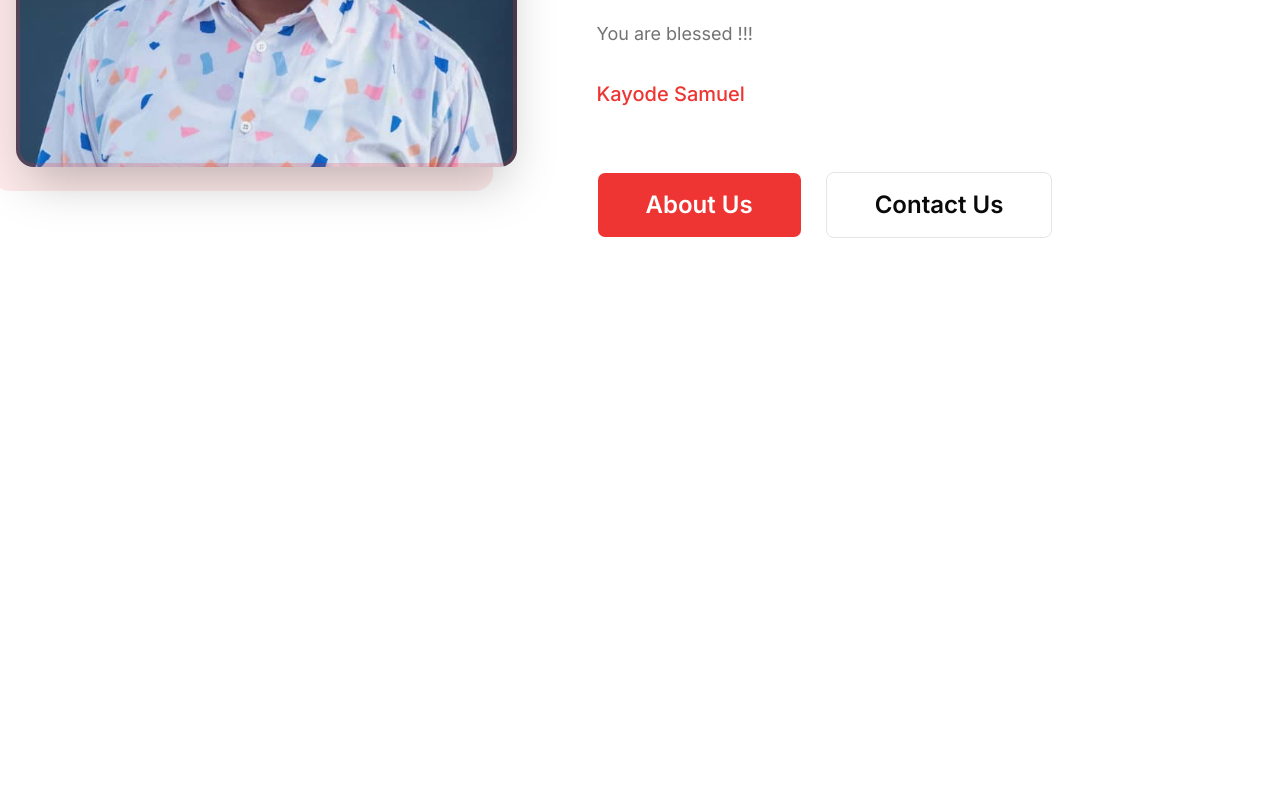
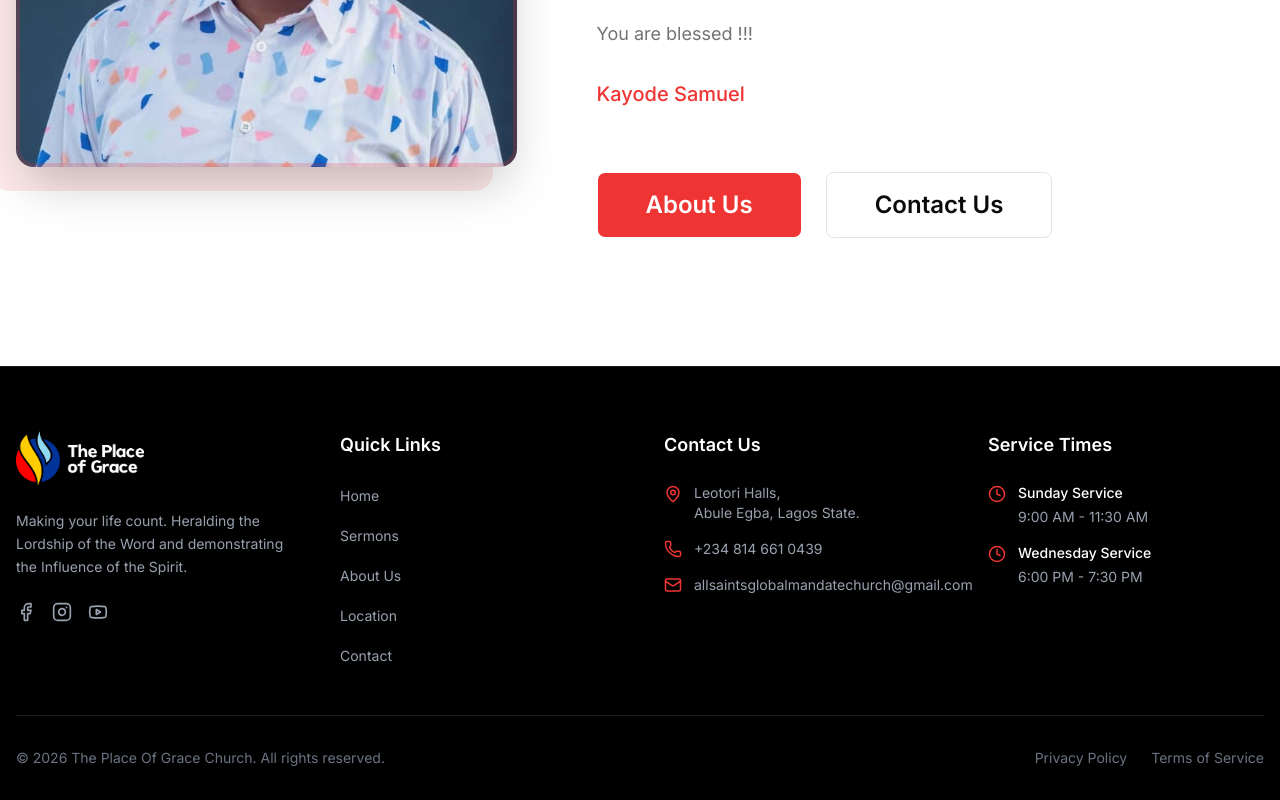
Before and after one commit to Tomilola-ng/tpog-church, a Next.js app: page / in a window 1280 px wide. Shown: the part 1262-2062 px from the top of the page. Before the commit the page ends 1628 px from the top, so only its background shows below. Built offline with nearby package versions, Linux system fonts and the light colour scheme.

Commit message:
refactor(layout): move navbar to layout and add footer component
- Move Navbar from page to layout for consistent placement across pages
- Add new Footer component with contact info and social links
- Add main role to page content for accessibility

```diff
--- a/app/(root)/page.tsx
+++ b/app/(root)/page.tsx
@@ -1,11 +1,9 @@
 import { Hero } from "./hero";
 import { FirstWords } from "./first-words";
-import { Navbar } from "@/components/shared/Navbar";
 
 export default function Page() {
   return (
-    <main>
-      <Navbar />
+    <main role="main">
       <Hero />
       <FirstWords />
     </main>
--- a/app/layout.tsx
+++ b/app/layout.tsx
@@ -2,6 +2,8 @@ import type { Metadata } from "next";
 import { Inter, Libre_Baskerville } from "next/font/google";
 import "./globals.css";
 import { siteConfig } from "@/lib/site";
+import { Footer } from "@/components/shared/Footer";
+import { Navbar } from "@/components/shared/Navbar";
 
 const body = Inter({ subsets: ["latin"], variable: "--font-body" });
 
@@ -58,7 +60,11 @@ export default function RootLayout({
 }>) {
   return (
     <html lang="en" className={`${body.variable} ${heading.variable}`}>
-      <body className={`${body.className} antialiased`}>{children}</body>
+      <body className={`${body.className} antialiased`}>
+        <Navbar />
+        {children}
+        <Footer />
+      </body>
     </html>
   );
 }
--- /dev/null
+++ b/components/shared/Footer.tsx
@@ -0,0 +1,161 @@
+import Link from "next/link";
+import { siteConfig } from "@/lib/site";
+import {
+  Facebook,
+  Instagram,
+  Youtube,
+  MapPin,
+  Phone,
+  Mail,
+  Clock,
+} from "lucide-react";
+
+export function Footer() {
+  const currentYear = new Date().getFullYear();
+
+  return (
+    <footer className="border-t border-white/10 bg-black pt-16 pb-8 text-white">
+      <div className="container mx-auto px-4">
+        <div className="mb-12 grid grid-cols-1 gap-12 md:grid-cols-2 lg:grid-cols-4">
+          {/* Column 1: Brand */}
+          <div className="flex flex-col gap-6">
+            <img
+              src="/icons/logo-white.png"
+              alt="Logo"
+              className="h-auto w-32"
+            />
+
+            <p className="max-w-xs text-sm leading-relaxed text-gray-400">
+              Making your life count. Heralding the Lordship of the Word and
+              demonstrating the Influence of the Spirit.
+            </p>
+            <div className="flex gap-4">
+              <Link
+                href="https://www.facebook.com/allsaintsmandatechurch"
+                className="hover:text-primary text-gray-400 transition-colors"
+              >
+                <Facebook size={20} />
+                <span className="sr-only">Facebook</span>
+              </Link>
+              <Link
+                href="https://www.instagram.com/allsaintsglobalmandatechurch/"
+                className="hover:text-primary text-gray-400 transition-colors"
+              >
+                <Instagram size={20} />
+                <span className="sr-only">Instagram</span>
+              </Link>
+              <Link
+                href="https://www.youtube.com/@tpog23"
+                className="hover:text-primary text-gray-400 transition-colors"
+              >
+                <Youtube size={20} />
+                <span className="sr-only">YouTube</span>
+              </Link>
+            </div>
+          </div>
+
+          {/* Column 2: Quick Links */}
+          <div>
+            <h3 className="text-primary-foreground mb-6 text-lg font-semibold">
+              Quick Links
+            </h3>
+            <ul className="space-y-4">
+              {siteConfig.menu_links.map((link) => (
+                <li key={link.name}>
+                  <Link
+                    href={link.href}
+                    className="hover:text-primary text-sm text-gray-400 transition-colors"
+                  >
+                    {link.name}
+                  </Link>
+                </li>
+              ))}
+            </ul>
+          </div>
+
+          {/* Column 3: Contact Info */}
+          <div>
+            <h3 className="text-primary-foreground mb-6 text-lg font-semibold">
+              Contact Us
+            </h3>
+            <ul className="space-y-4 text-sm text-gray-400">
+              <li className="flex items-start gap-3">
+                <MapPin size={18} className="text-primary mt-0.5 shrink-0" />
+                <span>
+                  Leotori Halls, <br />
+                  Abule Egba, Lagos State.
+                </span>
+              </li>
+              <li className="flex items-center gap-3">
+                <Phone size={18} className="text-primary shrink-0" />
+                <a
+                  href="tel:+2348146610439"
+                  className="transition-colors hover:text-white"
+                >
+                  +234 814 661 0439
+                </a>
+              </li>
+              <li className="flex items-center gap-3">
+                <Mail size={18} className="text-primary shrink-0" />
+                <a
+                  href="mailto:allsaintsglobalmandatechurch@gmail.com"
+                  className="transition-colors hover:text-white"
+                >
+                  allsaintsglobalmandatechurch@gmail.com
+                </a>
+              </li>
+            </ul>
+          </div>
+
+          {/* Column 4: Service Times */}
+          <div>
+            <h3 className="text-primary-foreground mb-6 text-lg font-semibold">
+              Service Times
+            </h3>
+            <ul className="space-y-4 text-sm text-gray-400">
+              <li className="flex items-start gap-3">
+                <Clock size={18} className="text-primary mt-0.5 shrink-0" />
+                <div>
+                  <span className="mb-1 block font-medium text-white">
+                    Sunday Service
+                  </span>
+                  <span>9:00 AM - 11:30 AM</span>
+                </div>
+              </li>
+              <li className="flex items-start gap-3">
+                <Clock size={18} className="text-primary mt-0.5 shrink-0" />
+                <div>
+                  <span className="mb-1 block font-medium text-white">
+                    Wednesday Service
+                  </span>
+                  <span>6:00 PM - 7:30 PM</span>
+                </div>
+              </li>
+            </ul>
+          </div>
+        </div>
+
+        {/* Bottom Bar */}
+        <div className="flex flex-col items-center justify-between gap-4 border-t border-white/10 pt-8 md:flex-row">
+          <p className="text-center text-sm text-gray-500 md:text-left">
+            &copy; {currentYear} {siteConfig.name}. All rights reserved.
+          </p>
+          <div className="flex gap-6 text-sm text-gray-500">
+            <Link
+              href="/privacy-policy"
+              className="transition-colors hover:text-white"
+            >
+              Privacy Policy
+            </Link>
+            <Link
+              href="/terms-of-service"
+              className="transition-colors hover:text-white"
+            >
+              Terms of Service
+            </Link>
+          </div>
+        </div>
+      </div>
+    </footer>
+  );
+}
```
